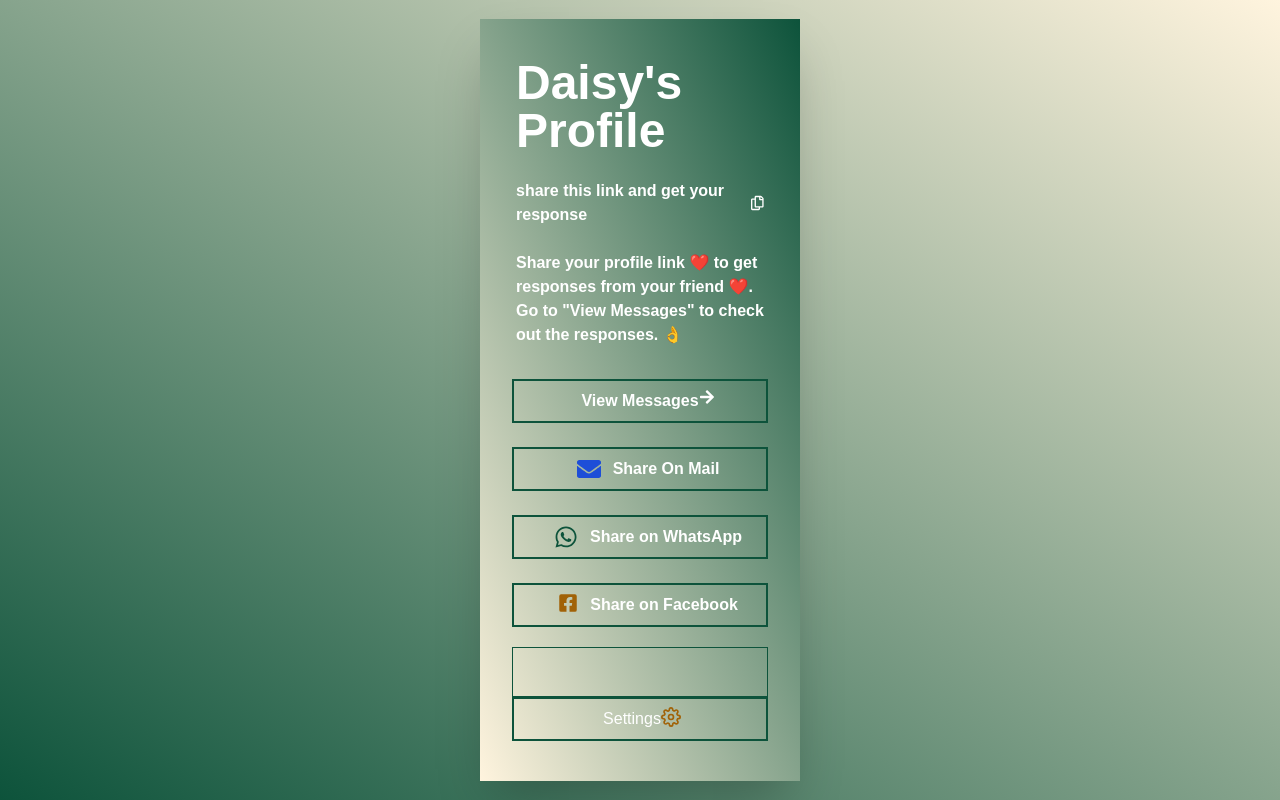
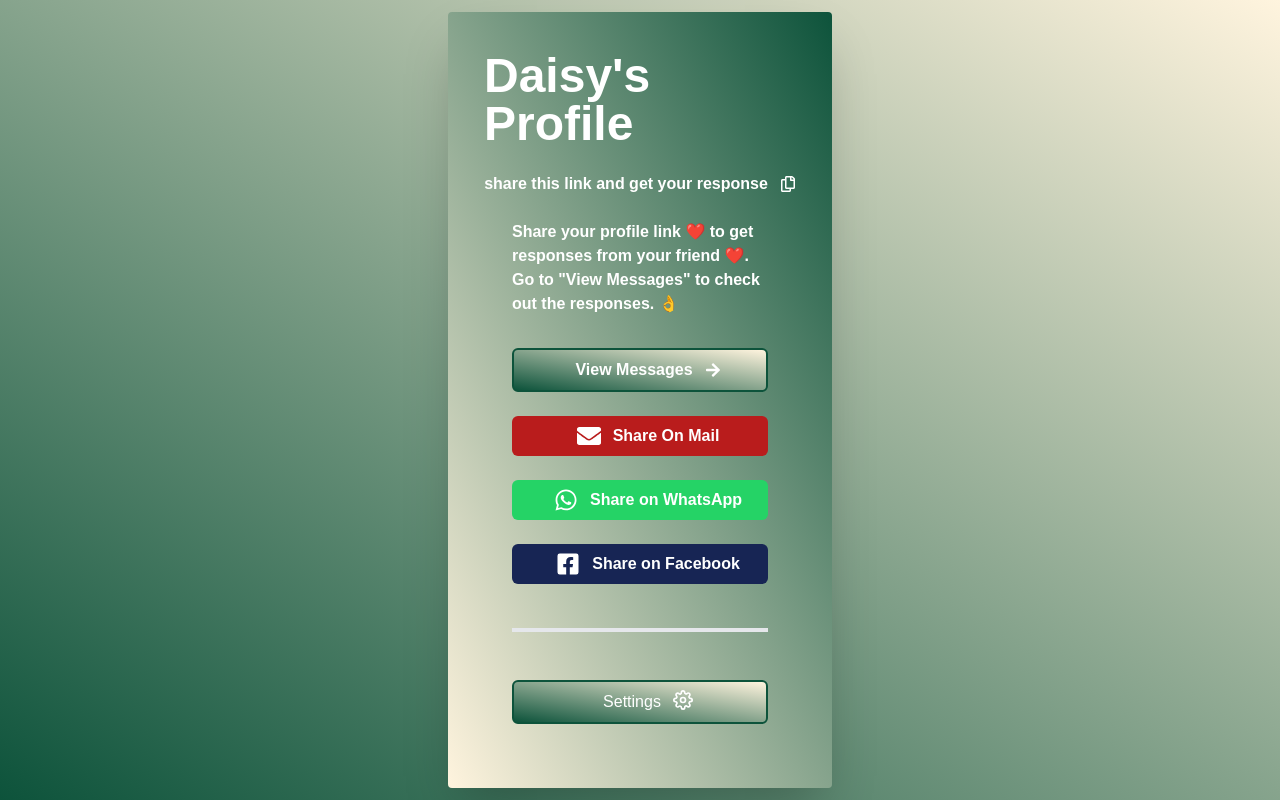
Before and after one commit to nsamedaisy/frontend-secretscribe, a Next.js app: page /profile in a window 1280 px wide. Built offline with nearby package versions, Linux system fonts and the light colour scheme.

Commit message:
profile page implementation

```diff
--- a/app/profile/page.tsx
+++ b/app/profile/page.tsx
@@ -8,45 +8,49 @@ import {
   FaRegCopy,
   FaWhatsapp,
 } from "react-icons/fa";
-import { FiSettings } from "react-icons/fi"
+import { FiSettings } from "react-icons/fi";
 
 const userProfile = () => {
   return (
     <div className="bg-gradient-to-tr from-green to-cream text-white min-h-screen bg-gradie flex items-center justify-center">
-
-      <div className="w-[25%] sm:w-[25%] h-[45%] bg- py-10 shadow-2xl px-9 bg-gradient-to-tr from-cream to-green items-center flex flex-col">
-          <h1 className="text-5xl font-extrabold font-sans items-center">Daisy's Profile</h1>
+      <div className="w-[30%] sm:w-[30%] h-[45%] py-10 rounded shadow-2xl px-9 bg-gradient-to-tr from-cream to-green items-center flex flex-col">
+        <h1 className="text-5xl font-extrabold font-sans items-center">
+          Daisy's Profile
+        </h1>
         <Link href="" className="flex items-center py-6 font-bold">
-            share this link and get your response <FaRegCopy className="ml-3"/>
+          share this link and get your response <FaRegCopy className="ml-3" />
         </Link>
 
-          <p className="font-semibold">
+        <p className="font-semibold w-[20vw]">
           Share your profile link ❤️ to get responses from your friend ❤️. Go to
           "View Messages" to check out the responses. 👌
         </p>
 
         <section className="flex flex-col space-y-6 mt-8 text-white font-extrabold font-lobster mb-5">
-          <button className="flex justify-center w-[20vw] border-2 border-green py-2 pl-4">
-            View Messages <FaArrowRight />
+          <Link
+            href="/viewMessage"
+            className="flex rounded-md justify-center bg-gradient-to-tr from-green to-cream items-center w-[20vw] border-2 border-green py-2 pl-4"
+          >
+            View Messages <FaArrowRight className="ml-3" />
+          </Link>
+
+          <button className="flex rounded-md justify-center bg-red-700 py-2 pl-4">
+            <FaEnvelope className="w-6 h-6 mr-3" /> Share On Mail
           </button>
 
-          <button className="flex justify-center  border-2 border-green py-2 pl-4">
-            <FaEnvelope className="w-6 h-6 mr-3 text-blue-700" /> Share On Mail
+          <button className="flex rounded-md justify-center bg-watGreen py-2 pl-4">
+            <FaWhatsapp className="w-6 h-6 mr-3 " /> Share on WhatsApp
           </button>
 
-          <button className="flex justify-center border-2 border-green py-2 pl-4">
-            <FaWhatsapp className="w-6 h-6 mr-3 text-green" /> Share on WhatsApp
+          <button className="flex rounded-md justify-center bg-blue-950 py-2 pl-4">
+            <FaFacebookSquare className="w-6 h-6 mr-3" /> Share on Facebook
           </button>
+        </section>
+        <p className="border-b-4 my-6 w-[20vw]"></p>
 
-          <button className="flex justify-center border-2 border-green py-2 pl-4">
-            <FaFacebookSquare className="w-5 h-5 mr-3 text-yellow-700" /> Share on Facebook
-          </button>
-
-        </section>
-        <p className="border-b border border-green py-6 w-[20vw]"></p>
-
-        <button className="flex justify-center w-[20vw] border-2 border-green py-2 pl-4">
-            Settings<FiSettings className="w-5 h-5 mr-3 text-yellow-700" />
+        <button className="flex rounded-md my-6 justify-center bg-gradient-to-tr from-green to-cream w-[20vw] border-2 border-green py-2 pl-4">
+          Settings
+          <FiSettings className="w-5 h-5 ml-3" />
         </button>
       </div>
     </div>
--- a/tailwind.config.ts
+++ b/tailwind.config.ts
@@ -29,6 +29,7 @@ const config: Config = {
       colors: {
         green: "#0D533B",
         cream: "#FFF4DE",
+        watGreen: "#25D366",
       },
       keyframes: {
         'slide-in-right': {
```
Lines whose indentation alone changed are shown as unchanged.
